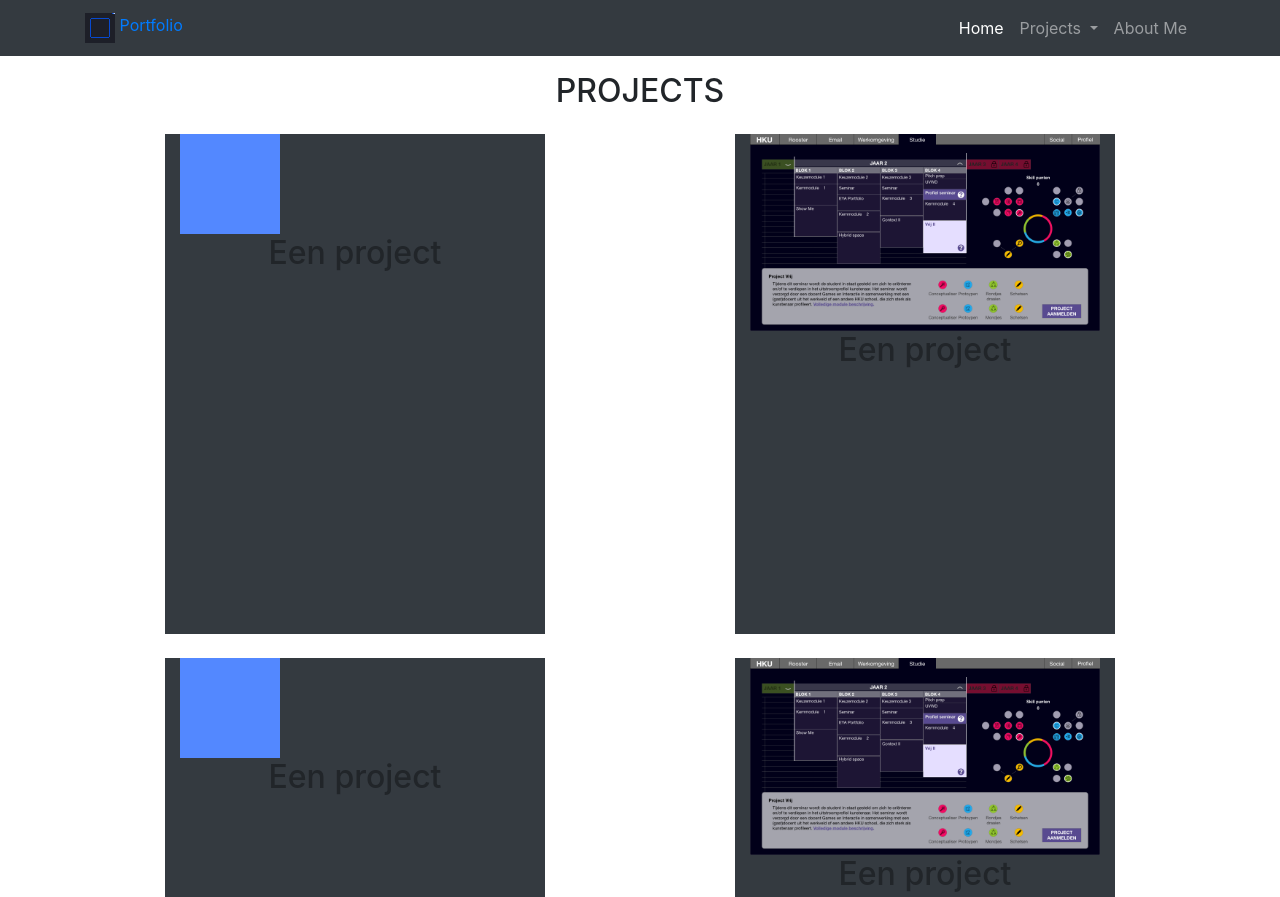
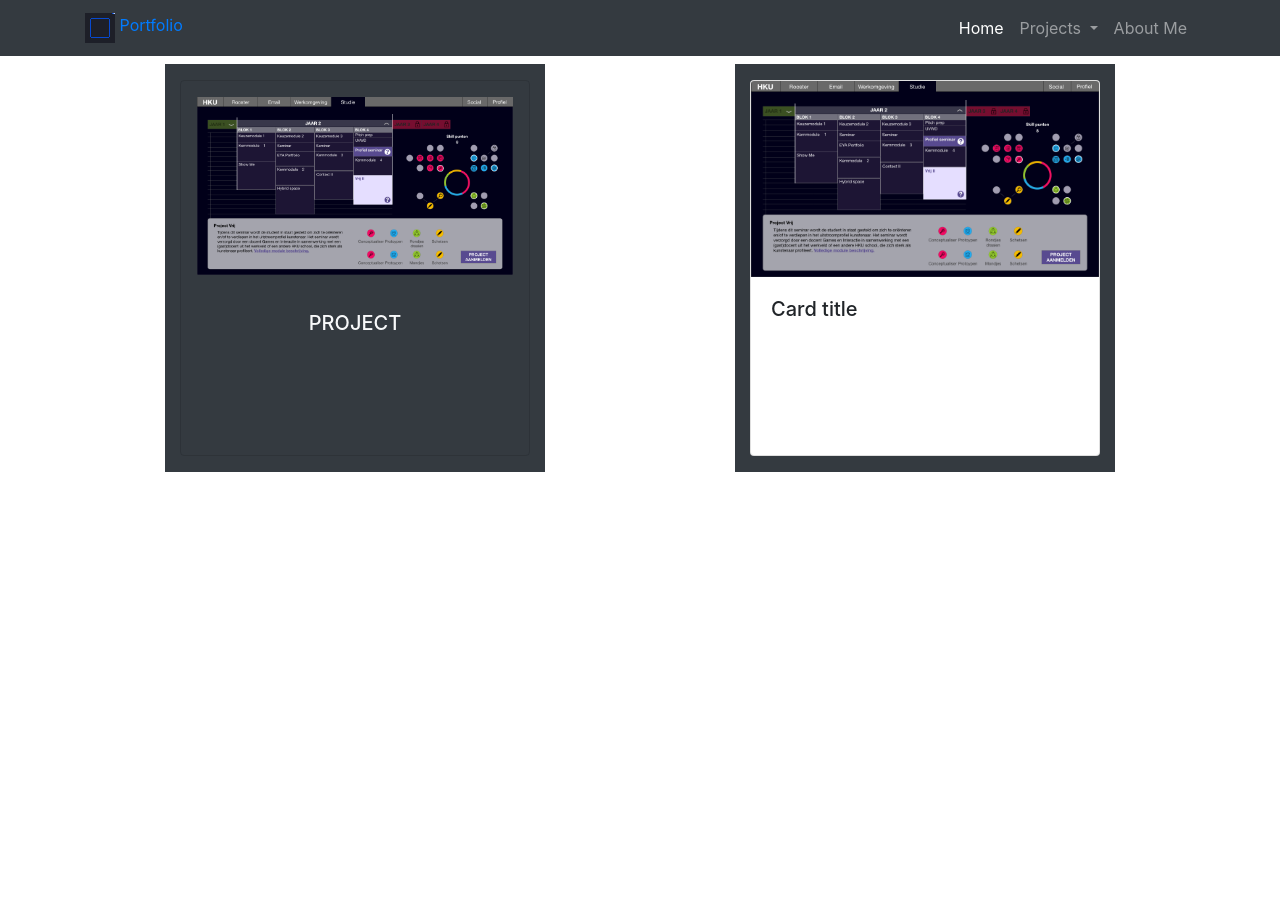
Before and after one commit to NoavanBentem/Portfolio, a plain HTML site: page index.html in a window 1280 px wide. Shown: the top 897 px of the page. After the commit the page ends 800 px from the top, so only its background shows below. Drawn offline with nearby package versions, Linux system fonts and the light colour scheme.

Commit message:
gallery grid fix

```diff
--- a/css/site.css
+++ b/css/site.css
@@ -2,3 +2,22 @@ body {
     padding-top: 4rem;
     padding-bottom: 4rem;
 }
+
+.card-title{
+    opacity: 1;
+
+}
+
+.card-title:hover {
+    opacity: 0;
+    transition: opacity 0.15s;
+}
+
+.card-text-center{
+    opacity: 0;
+}
+
+.card-text-center:hover{
+    opacity: 1;
+    transition: opacity 0.15s;
+}
--- a/index.html
+++ b/index.html
@@ -60,44 +60,34 @@
     </header>
 
 
-<!-- HELLO LOADING BAR
-    <div class="container mt-4 mb-4">
-        Becoming Front-End Developer...
-        <div class="progress">
-            <div class="progress-bar" style="width:10%" role="progressbar" aria-valuenow="10" aria-valuemin="0" aria-valuemax="100">
+    <!-- HELLO GALLERY -->
+
+    <div class="container">
+
+        <div class="row">
+            <div class="col-md-4 offset-md-1 justify-content-center bg-dark"> <!-- d-flex justify-content-center -->
+                <div class="card mt-3 mb-3 bg-transparent">
+                    <img src="images/IFD.png" class="card-img-top p-3" alt="...">
+                    <div class="card-body text-center text-light">
+                        <h5 class="card-title">PROJECT</h5>
+                        <p class="card-text-center">Some quick example text to build on the card title and make up the bulk of the card's content.</p>
+                    </div>
+                </div>
+            </div>
+
+
+            <div class="col-md-4 offset-md-2 d-flex justify-content-center bg-dark">
+                <div class="card mt-3 mb-3">
+                    <img src="images/IFD.png" class="card-img-top" alt="...">
+                    <div class="card-body">
+                        <h5 class="card-title">Card title</h5>
+                        <p class="card-text-center">Some quick example text to build on the card title and make up the bulk of the card's content.</p>
+                    </div>
+                </div>
             </div>
         </div>
     </div>
--->
 
-    <!-- HELLO GALLERY -->
-    <div class="container mt-2">
-        <h2 class="text-center mb">PROJECTS</h2>
-
-        <div class="row mt-4 mb-4" style="height: 500px;">
-            <div class="col-md-4 offset-md-1 bg-dark mh-75">
-                <img src="images/brand/Placeholder.png" class="img-fluid" alt="Some meta about the image">
-                <h2 class="text-center">Een project</h2>
-            </div>
-            <div class="col-md-4 offset-md-2 bg-dark">
-                <img src="images/IFD.png" class="img-fluid" alt="Some meta about the image">
-                <h2 class="text-center">Een project</h2>
-            </div>
-        </div>
-
-        <div class="row mt-4 mb-4" style="height: 500px;">
-            <div class="col-md-4 offset-md-1 bg-dark">
-                <img src="images/brand/Placeholder.png" class="img-fluid" alt="Some meta about the image">
-                <h2 class="text-center">Een project</h2>
-            </div>
-            <div class="col-md-4 offset-md-2 bg-dark">
-                <img src="images/IFD.png" class="img-fluid" alt="Some meta about the image">
-                <h2 class="text-center">Een project</h2>
-            </div>
-        </div>
-
-
-    </div>
 
     <!-- HELLO FOOTER-->
     <footer>
```
